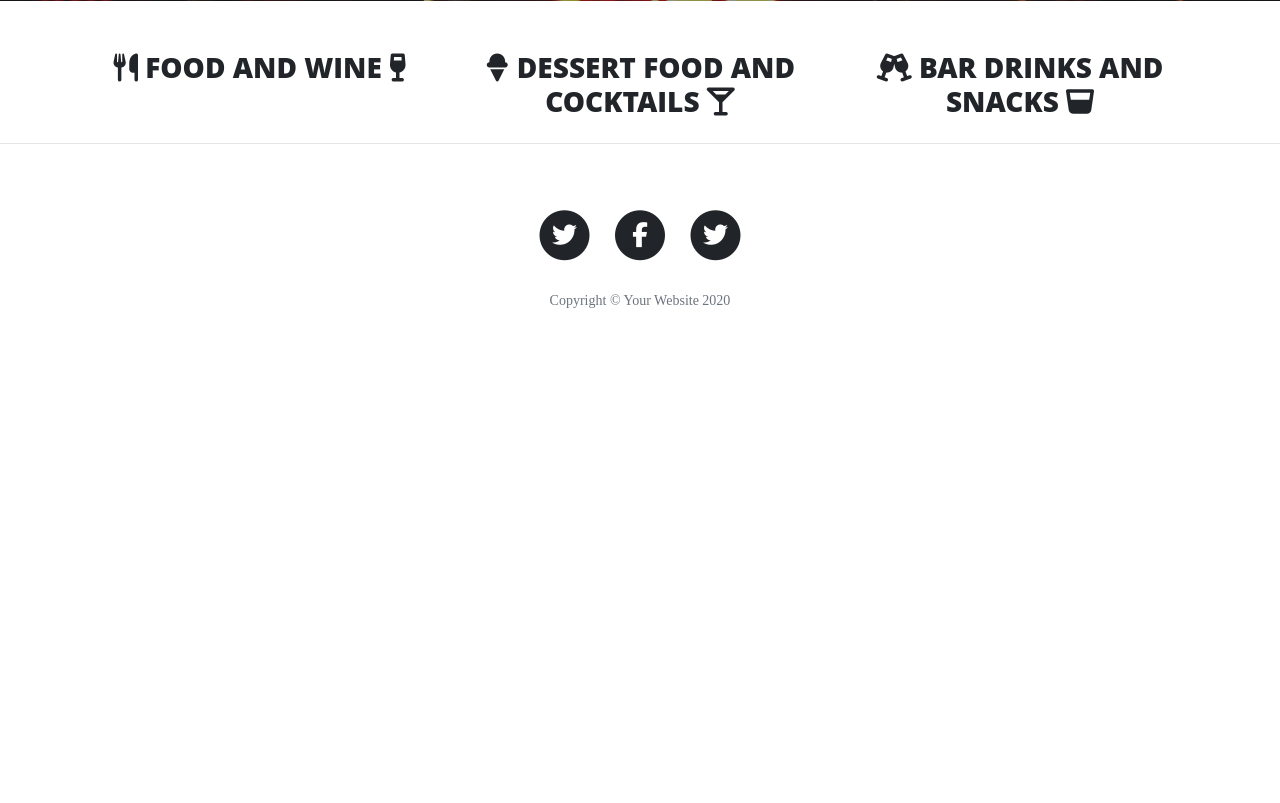
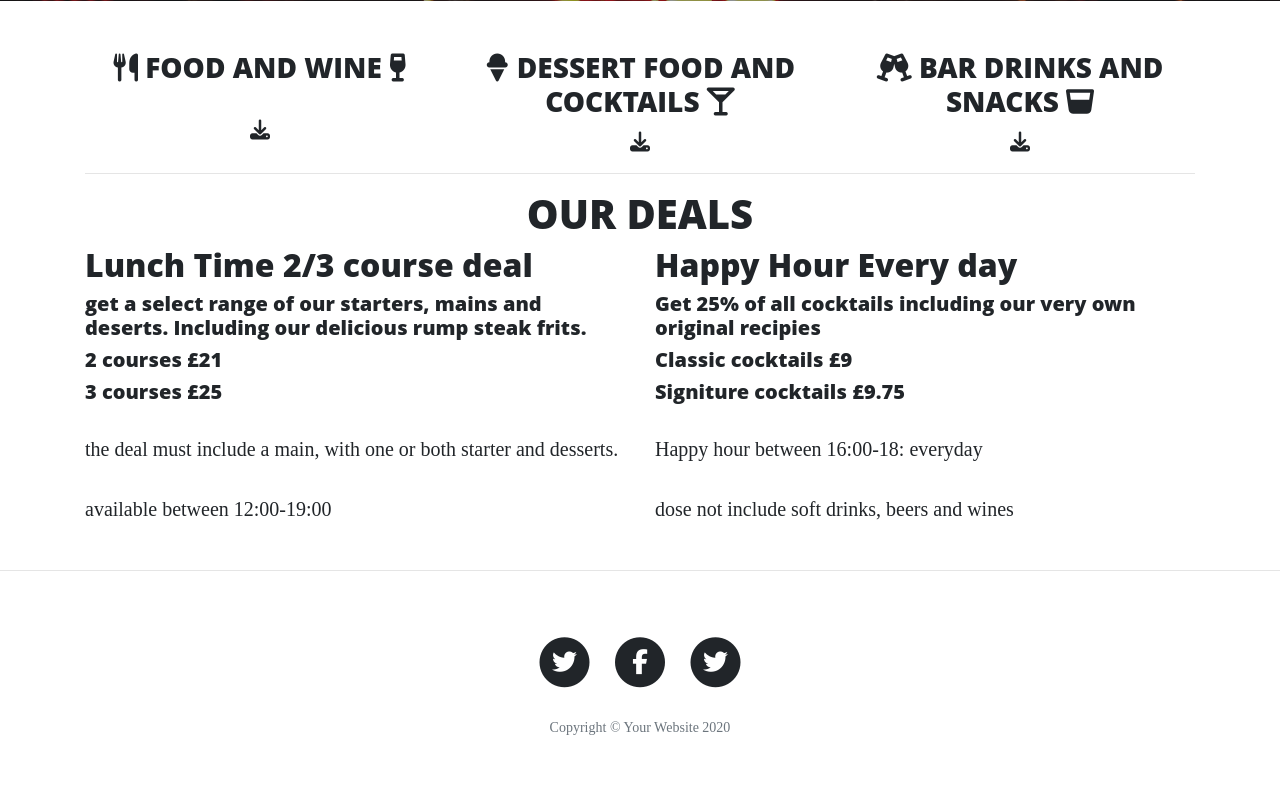
Before and after one commit to FranKBrownn/project-4-The-Archduke-steak-house, a Python web app: template templates/menu.html in a window 1280 px wide. Shown: the part 627-1430 px from the top of the page. Before the commit the page ends 935 px from the top, so only its background shows below. Run offline with Jinja, Linux system fonts and the light colour scheme; the template is opened without the code that fills it, so the values that code supplies are empty; some libraries are stand-ins or nearby versions.

Commit message:
added the deals to the menu page

```diff
--- a/templates/menu.html
+++ b/templates/menu.html
@@ -22,6 +22,8 @@
                 FOOD AND WINE
               <i class="fa-solid fa-wine-glass"></i>
             </h3>
+            <p></p>
+            <i class="fa-solid fa-download"></i>
           </a>
         </div>
         <div class="col-4 text-center">
@@ -31,6 +33,7 @@
                 DESSERT FOOD AND COCKTAILS
               <i class="fa-solid fa-martini-glass"></i>
             </h3>
+            <i class="fa-solid fa-download"></i>
           </a>
         </div>
         <div class="col-4 text-center">
@@ -40,8 +43,32 @@
                 BAR DRINKS AND SNACKS
               <i class="fa-solid fa-whiskey-glass"></i>
             </h3>
+            <i class="fa-solid fa-download"></i>
           </a>
         </div>
     </div>
+    <hr>
+    <h1 class="text-center">OUR DEALS</h1>
+    <div class="row">
+      <div class="col-6">
+        <h2>Lunch Time 2/3 course deal </h2>
+        <h5>get a select range of our starters, mains and deserts.
+          Including our delicious rump steak frits.
+        </h5>
+        <h5>2 courses £21</h5>
+        <h5>3 courses £25</h5>
+        <p>the deal must include a main, with one or both starter and desserts.</p>
+        <p>available between 12:00-19:00</p>
+      </div>
+      <div class="col-6">
+        <h2>Happy Hour Every day</h2>
+        <h5>Get 25% of all cocktails including our very own
+          original recipies </h5>
+          <h5>Classic cocktails £9</h5>
+          <h5>Signiture cocktails £9.75</h5>
+          <p>Happy hour between 16:00-18: everyday</p>
+          <p>dose not include soft drinks, beers and wines</p>
+      </div>
+    </div>
   </div>
 {% endblock %}
```
